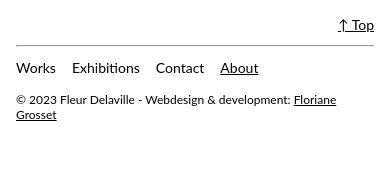
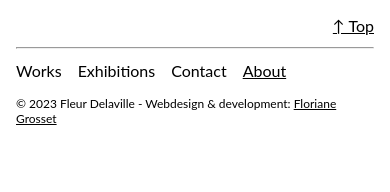
Before and after one commit to grosset-floriane/fleurdelaville, a React app: page /about in a window 390 px wide. Shown: the top 192 px of the page. Built offline with nearby package versions, Linux system fonts and the light colour scheme; no server answers.

Commit message:
🐛 increase font size on mobile

```diff
--- a/src/assets/index.css
+++ b/src/assets/index.css
@@ -74,7 +74,7 @@ html {
 body {
   padding: 0;
   font-family: 'Lato', sans-serif;
-  font-size: 1.4rem;
+  font-size: 1.6rem;
 }
 
 h1 {
--- a/src/components/Article/ArticleContent.tsx
+++ b/src/components/Article/ArticleContent.tsx
@@ -31,11 +31,10 @@ const ArticleContent: React.FC<Props> = ({ content }) => {
       margin: ${SPACING * 1.5}rem 0;
 
       ${mq.tablet} {
-        font-size: 1.6rem;
         max-width: 60rem;
       }
 
-      ${mq.tablet} {
+      ${mq.desktop} {
         font-size: 1.8rem;
         max-width: 70rem;
       }
--- a/src/components/MainNav/MainNav.tsx
+++ b/src/components/MainNav/MainNav.tsx
@@ -30,7 +30,8 @@ const MainNav: React.FC<Props> = ({ isHomePage, isFooter, className }) => {
     ${!isFooter && STYLES_CHECK_BACKGROUND}
 
     a {
-      font-size: 1.4rem;
+      font-size: 1.6rem;
+      padding: ${SPACING}rem 0;
       text-decoration: none;
       &.active {
         text-decoration: underline;
```
